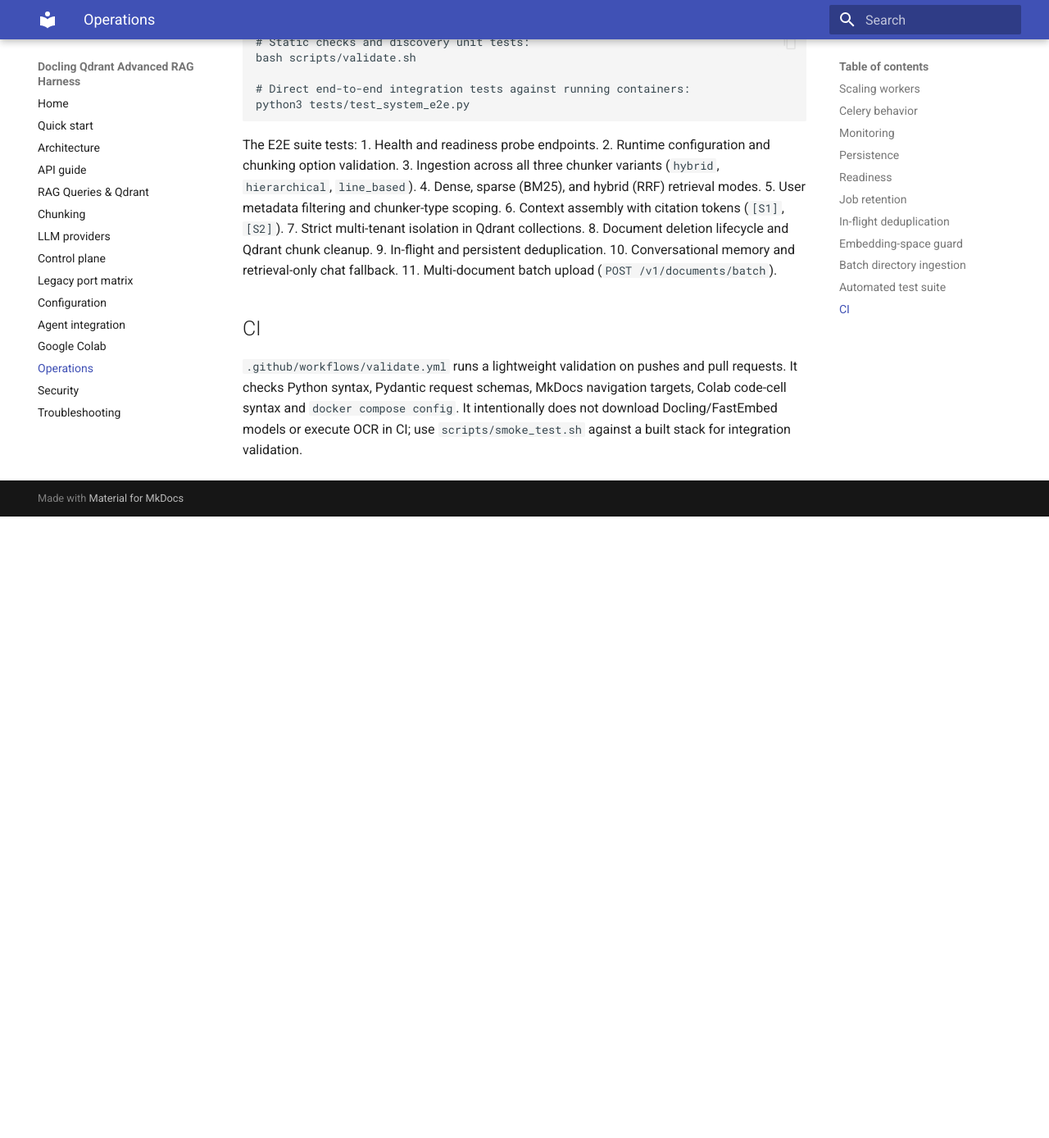
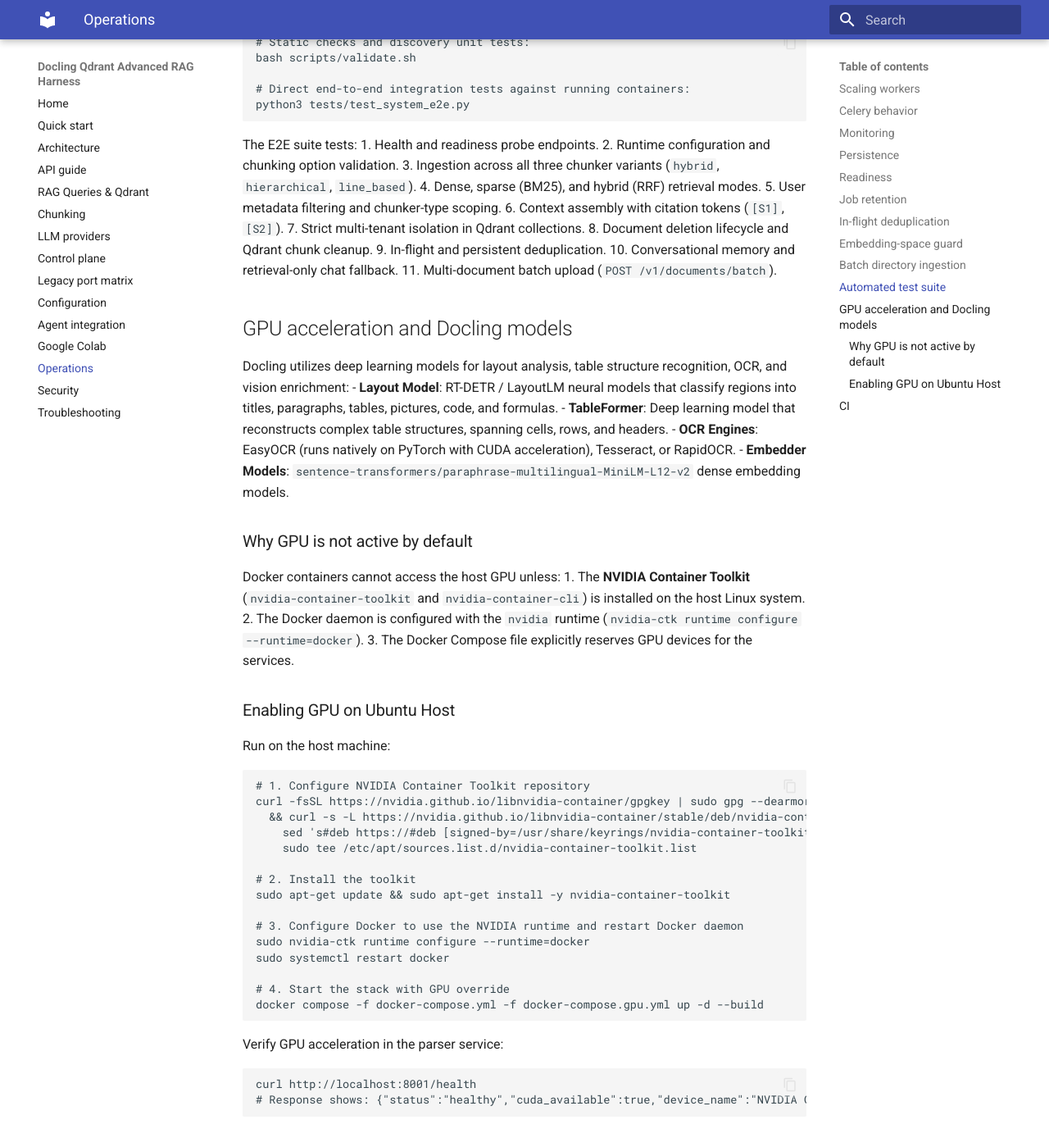
Before and after one commit to overcyber/docling-qdrant-rag-harness, an MkDocs documentation site: the page built from docs/operations.md, in a window 1280 px wide and 1400 px high, scrolled down 2529 px. Shown: the top 1388 px of the window at 82% size. Built offline with MkDocs 1.6.1 and Material for MkDocs 9.7.7, drawn with Linux system fonts in a browser that asks for light colours; before the commit the page ends 3159 px from its top, so only the background shows below that.

Commit message:
docs: add GPU acceleration and Docling neural models guide

````diff
--- a/docs/operations.md
+++ b/docs/operations.md
@@ -107,6 +107,49 @@
 10. Conversational memory and retrieval-only chat fallback.
 11. Multi-document batch upload (`POST /v1/documents/batch`).
 
+## GPU acceleration and Docling models
+
+Docling utilizes deep learning models for layout analysis, table structure recognition, OCR, and vision enrichment:
+- **Layout Model**: RT-DETR / LayoutLM neural models that classify regions into titles, paragraphs, tables, pictures, code, and formulas.
+- **TableFormer**: Deep learning model that reconstructs complex table structures, spanning cells, rows, and headers.
+- **OCR Engines**: EasyOCR (runs natively on PyTorch with CUDA acceleration), Tesseract, or RapidOCR.
+- **Embedder Models**: `sentence-transformers/paraphrase-multilingual-MiniLM-L12-v2` dense embedding models.
+
+### Why GPU is not active by default
+
+Docker containers cannot access the host GPU unless:
+1. The **NVIDIA Container Toolkit** (`nvidia-container-toolkit` and `nvidia-container-cli`) is installed on the host Linux system.
+2. The Docker daemon is configured with the `nvidia` runtime (`nvidia-ctk runtime configure --runtime=docker`).
+3. The Docker Compose file explicitly reserves GPU devices for the services.
+
+### Enabling GPU on Ubuntu Host
+
+Run on the host machine:
+
+```bash
+# 1. Configure NVIDIA Container Toolkit repository
+curl -fsSL https://nvidia.github.io/libnvidia-container/gpgkey | sudo gpg --dearmor -o /usr/share/keyrings/nvidia-container-toolkit-keyring.gpg \
+  && curl -s -L https://nvidia.github.io/libnvidia-container/stable/deb/nvidia-container-toolkit.list | \
+    sed 's#deb https://#deb [signed-by=/usr/share/keyrings/nvidia-container-toolkit-keyring.gpg] https://#g' | \
+    sudo tee /etc/apt/sources.list.d/nvidia-container-toolkit.list
+
+# 2. Install the toolkit
+sudo apt-get update && sudo apt-get install -y nvidia-container-toolkit
+
+# 3. Configure Docker to use the NVIDIA runtime and restart Docker daemon
+sudo nvidia-ctk runtime configure --runtime=docker
+sudo systemctl restart docker
+
+# 4. Start the stack with GPU override
+docker compose -f docker-compose.yml -f docker-compose.gpu.yml up -d --build
+```
+
+Verify GPU acceleration in the parser service:
+```bash
+curl http://localhost:8001/health
+# Response shows: {"status":"healthy","cuda_available":true,"device_name":"NVIDIA GeForce RTX 5060 Laptop GPU"}
+```
+
 ## CI
 
 `.github/workflows/validate.yml` runs a lightweight validation on pushes and pull requests. It checks Python syntax, Pydantic request schemas, MkDocs navigation targets, Colab code-cell syntax and `docker compose config`. It intentionally does not download Docling/FastEmbed models or execute OCR in CI; use `scripts/smoke_test.sh` against a built stack for integration validation.
````
